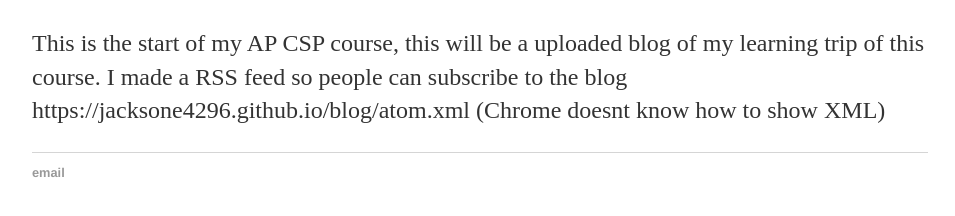
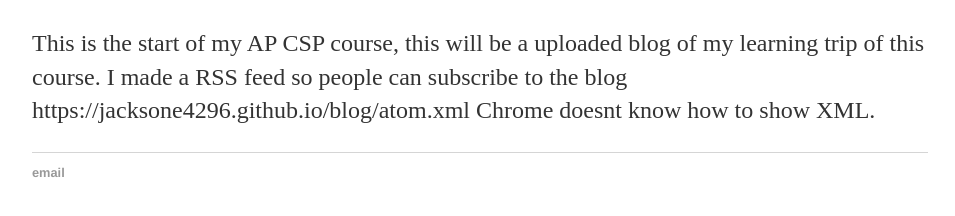
Before and after one commit to jacksone4296/jacksone4296.github.io, a Jekyll site: the page built from _posts/2018-09-20-jackson-earle-learning-blog.md, in a window 1280 px wide. Shown: the part 228-444 px from the top of the page, without its empty margins (160-1115 px from the left). Built offline with Jekyll 4.4.1, drawn with Linux system fonts in a browser that asks for light colours.

```diff
--- a/_posts/2018-09-20-jackson-earle-learning-blog.md
+++ b/_posts/2018-09-20-jackson-earle-learning-blog.md
@@ -4,4 +4,4 @@ title: Jackson Earle, Learning Blog
 date: 2018-09-20
 ---
 
-This is the start of my AP CSP course, this will be a uploaded blog of my learning trip of this course. I made a RSS feed so people can subscribe to the blog https://jacksone4296.github.io/blog/atom.xml (Chrome doesnt know how to show XML)
+This is the start of my AP CSP course, this will be a uploaded blog of my learning trip of this course. I made a RSS feed so people can subscribe to the blog https://jacksone4296.github.io/blog/atom.xml Chrome doesnt know how to show XML.
```
